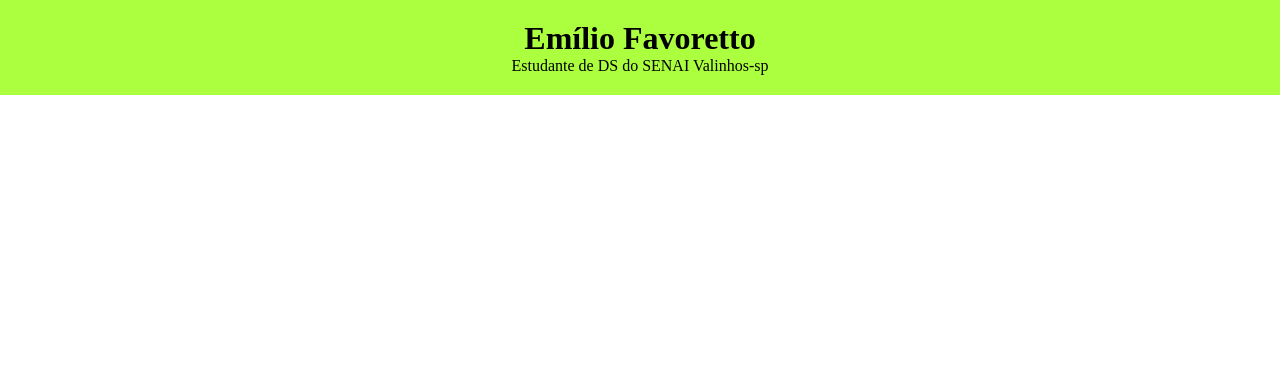
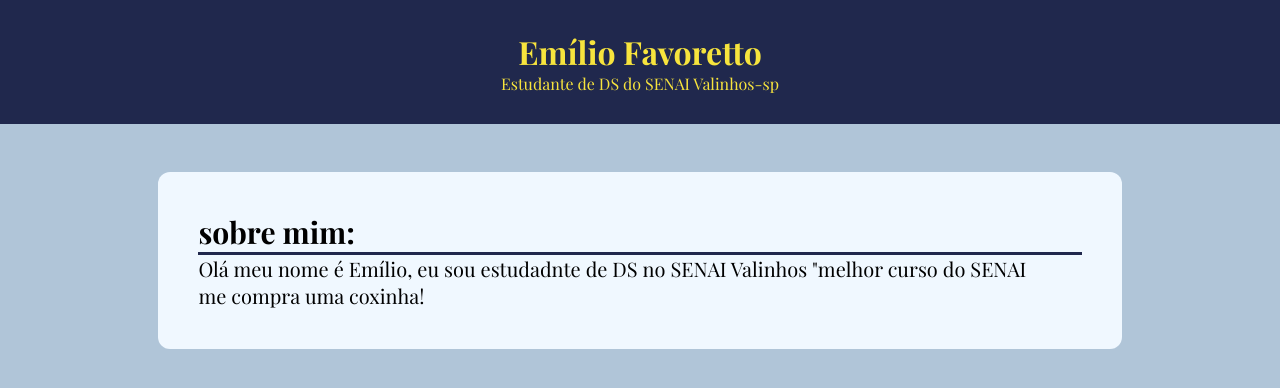
Before and after one commit to emiliofavoretto/meu-primeiro-site, a plain HTML site: page index.html in a window 1280 px wide. Drawn offline with nearby package versions, Linux system fonts and the light colour scheme; a web font is replaced by a local one.

Commit message:
finishi about section

```diff
--- a/assets/styles/index.css
+++ b/assets/styles/index.css
@@ -1,16 +1,47 @@
+@import url('https://fonts.googleapis.com/css2?family=Playfair+Display:ital,wght@0,400..900;1,400..900&display=swap');
+
 /* reset do CSS */
 *{
     margin: 0px;
     padding: 0px;
+    box-sizing: border-box;
 }
 
-h1,p {
+
+header {
+    background-color: rgb(32, 40, 77);
+    color: rgb(247, 228, 61);
+    padding: 30px;
     text-align: center;
 }
 
-header {
-    background-color: rgb(171, 255, 62);
-    color: rgb(0, 0, 0);
-    padding: 20px;
+body {
+    display: flex;
+    flex-direction: column;
+    min-height: 100vh;
+    font-family: Playfair Display
+}
 
+main {
+    background-color: rgb(176, 197, 216);
+    flex: 1;
+    padding: 48px 38px;
 }
+
+#titulo-sobre-mim {
+    font-size: 30px;
+    border-bottom: 3px solid rgb(32, 40, 77);
+}
+
+.texto-sobre-mim {
+    font-size: 20px;
+}
+
+about-section {
+    display: block;
+    background-color: aliceblue;
+    width: 80%;
+    margin: 0 auto;
+    padding: 40px;
+    border-radius: 12px;
+}
--- a/index.html
+++ b/index.html
@@ -12,5 +12,13 @@
         <h1> Emílio Favoretto</h1>
         <p>Estudante de DS do SENAI Valinhos-sp</p>
     </header>
+
+    <main>
+        <about-section>
+          <h2 id="titulo-sobre-mim"> sobre mim: </h2>
+          <P class="texto-sobre-mim">Olá meu nome é Emílio, eu sou estudadnte de DS no SENAI Valinhos "melhor curso do SENAI</P>
+          <p class="texto-sobre-mim">me compra uma coxinha! </p>
+        </about-section>
+    </main>
 </body>
 </html>
```
